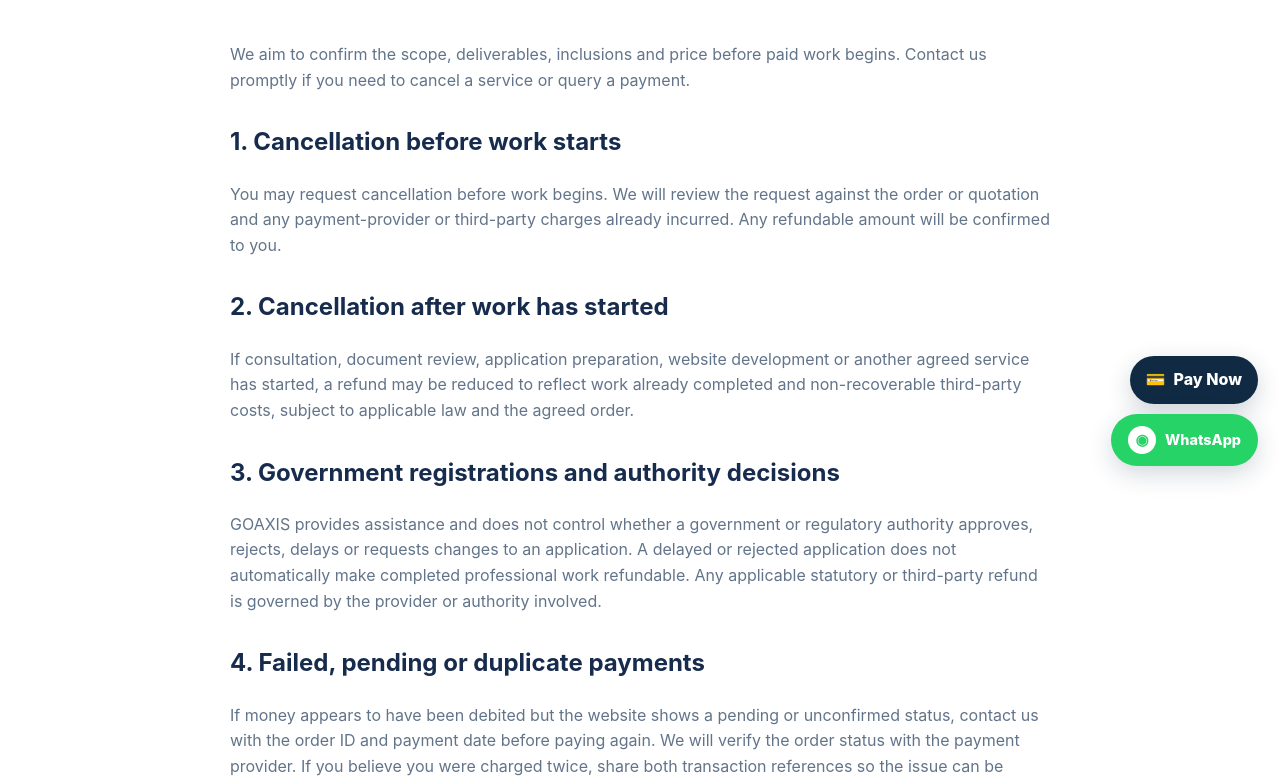
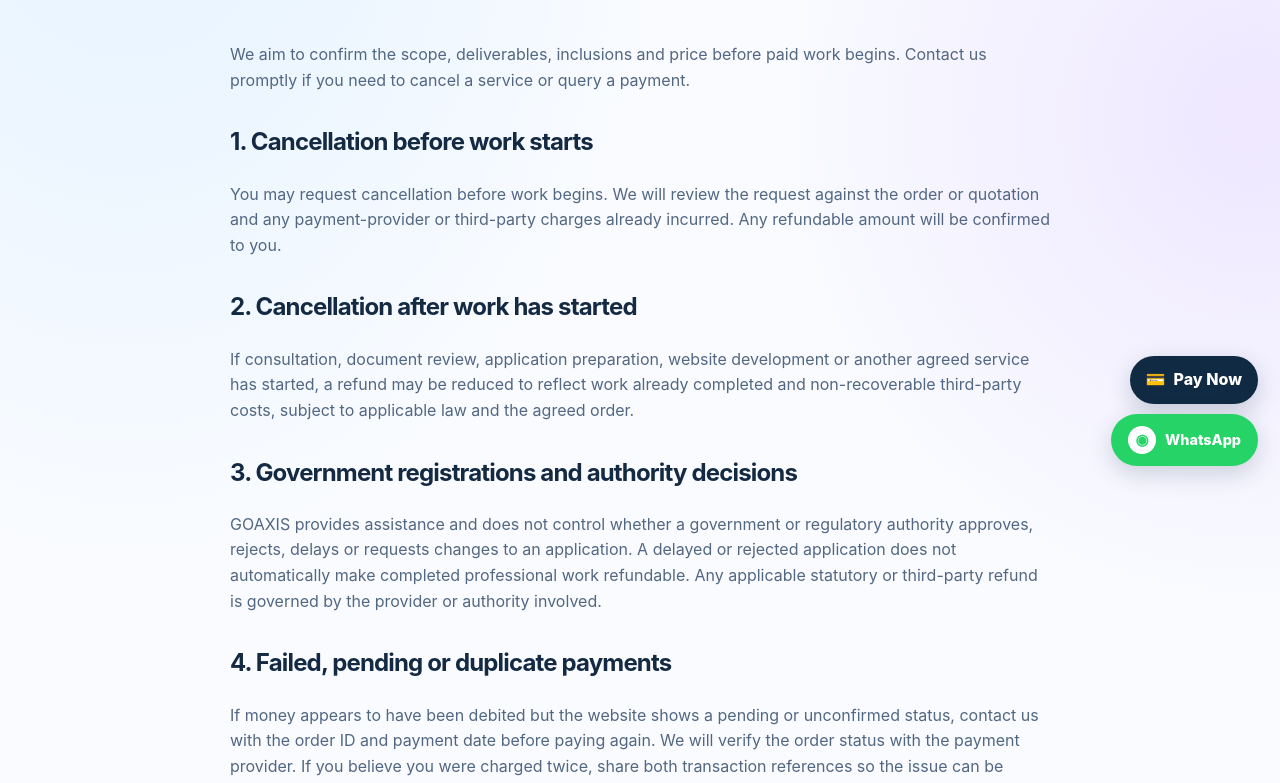
Before and after one commit to arpit-ae/axis, a plain HTML site: page refunds-cancellations.html in a window 1280 px wide. Shown: the part 312-1095 px from the top of the page. Drawn offline with Linux system fonts and the light colour scheme.

Commit message:
feat: apply glass design and publish new GOAXIS prices and navigation

```diff
--- a/refunds-cancellations.html
+++ b/refunds-cancellations.html
@@ -1,6 +1,6 @@
 <!doctype html>
 <html lang="en">
-<head><meta charset="utf-8"><meta name="viewport" content="width=device-width,initial-scale=1"><meta name="description" content="GOAXIS CONSULTANCY cancellation, refund and duplicate-payment request policy."><link rel="canonical" href="https://goaxis.in/refunds-cancellations.html"><title>Refunds &amp; Cancellations | GOAXIS CONSULTANCY</title><link rel="stylesheet" href="styles.css"><script src="app.js" defer></script><script src="whatsapp.js" defer></script></head>
+<head><meta charset="utf-8"><meta name="viewport" content="width=device-width,initial-scale=1"><meta name="description" content="GOAXIS CONSULTANCY cancellation, refund and duplicate-payment request policy."><link rel="canonical" href="https://goaxis.in/refunds-cancellations.html"><title>Refunds &amp; Cancellations | GOAXIS CONSULTANCY</title><link rel="stylesheet" href="styles.css"><script src="app.js" defer></script><script src="whatsapp.js" defer></script><link rel="stylesheet" href="premium.css"></head>
 <body><header class="site-header"><div class="container nav-wrap"><a class="brand" href="index.html"><span class="brand-mark">G<span>.</span></span><span class="brand-copy"><strong>GOAXIS</strong><small>CONSULTANCY</small></span></a><nav class="nav-links"><a href="index.html">Home</a><a href="services.html">Our Services</a><a href="index.html#contact">Contact</a></nav></div></header>
 <main><section class="section-pad"><article class="container legal"><p class="eyebrow">GOAXIS CONSULTANCY · LAST UPDATED 28 OCTOBER 2026</p><h1>Refunds &amp; Cancellations</h1>
 <p>We aim to confirm the scope, deliverables, inclusions and price before paid work begins. Contact us promptly if you need to cancel a service or query a payment.</p>
```
